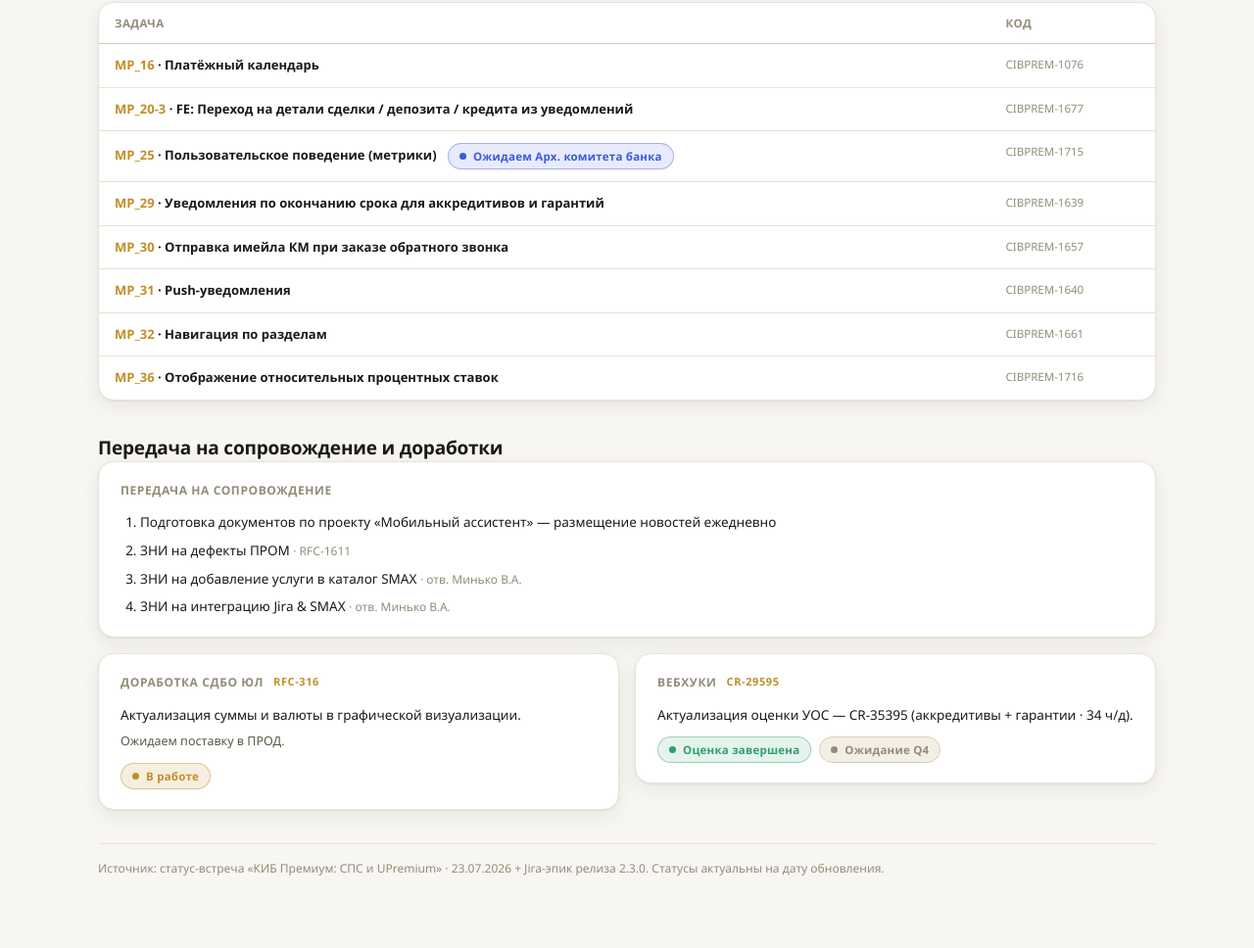
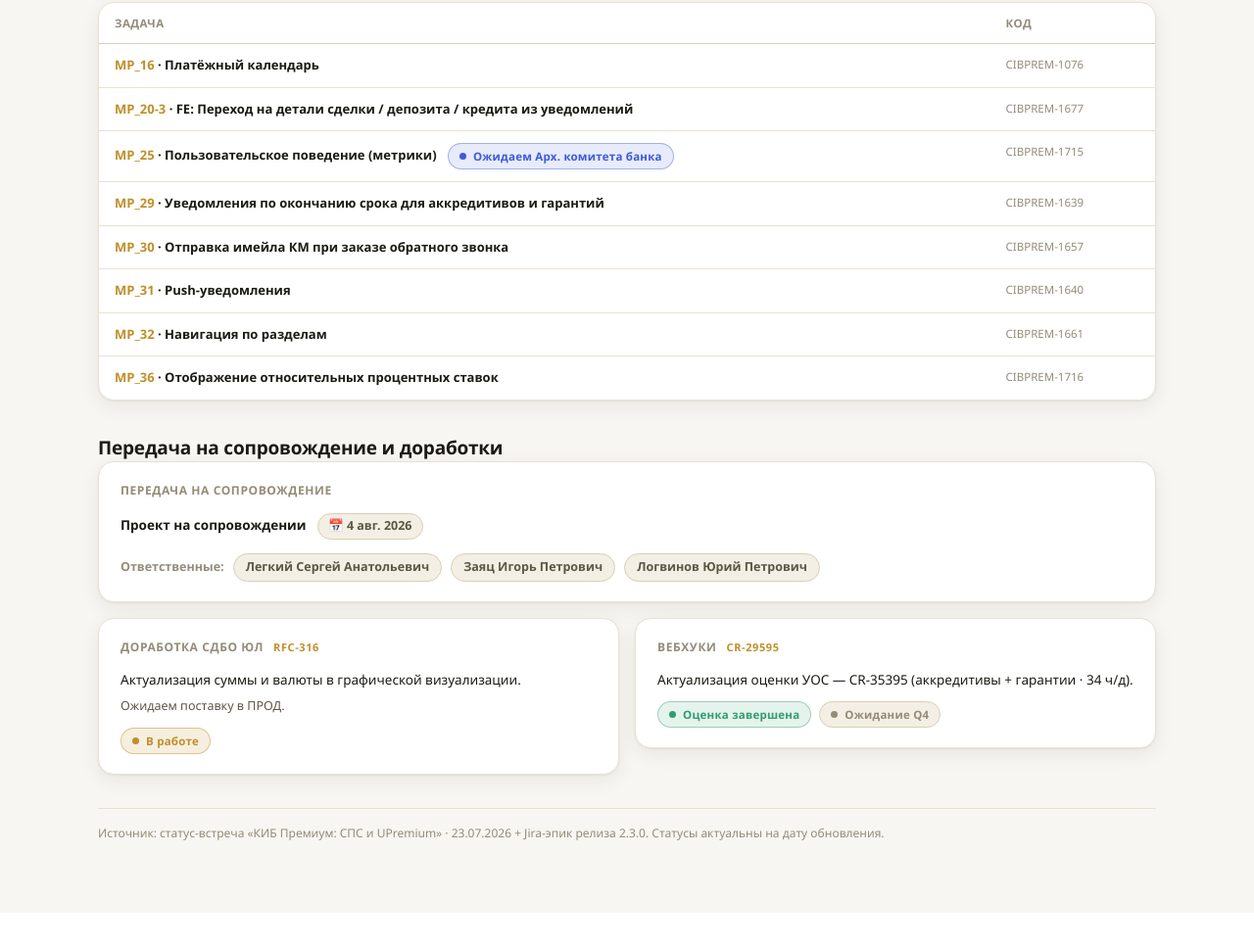
Before and after one commit to IlyaRadn/RIO, a plain HTML site: page upremium/index.html in a window 1280 px wide. Shown: the part 868-1836 px from the top of the page at 98% size. After the commit the page ends 1800 px from the top, so only its background shows below. Drawn offline with Linux system fonts and the light colour scheme.

Commit message:
UPremium: передача на сопровождение (проект + ответственные, нейтральные пилюли); СПС: Фаза 4

```diff
--- a/upremium/index.html
+++ b/upremium/index.html
@@ -85,6 +85,10 @@
   .block p{margin:0 0 8px;font-size:13.5px;color:var(--ink);line-height:1.5}
   .block .muted{color:var(--ink-2);font-size:12.5px}
   .block .chips{display:flex;gap:8px;flex-wrap:wrap;margin-top:12px}
+  .datepill{display:inline-flex;align-items:center;gap:6px;font-size:12.5px;font-weight:600;color:var(--ink-2);background:var(--surface-2);border:1px solid var(--line-2);border-radius:999px;padding:3px 10px;margin-left:8px;white-space:nowrap}
+  .resp{display:flex;flex-wrap:wrap;align-items:center;gap:9px;margin-top:14px}
+  .resp .rlbl{font-size:12.5px;color:var(--ink-3);font-weight:600}
+  .ptag{display:inline-flex;align-items:center;gap:6px;font-size:12.5px;font-weight:600;color:var(--ink-2);background:var(--surface-2);border:1px solid var(--line-2);border-radius:999px;padding:4px 12px}
 
   footer{max-width:1080px;margin:28px auto 0;font-size:12px;color:var(--ink-3);border-top:1px solid var(--line);padding-top:16px}
 
@@ -158,12 +162,13 @@
       <div class="blocks">
         <div class="block wide">
           <h3>Передача на сопровождение</h3>
-          <ol class="hand">
-            <li>Подготовка документов по проекту «Мобильный ассистент» — размещение новостей ежедневно</li>
-            <li>ЗНИ на дефекты ПРОМ <span class="o">· RFC-1611</span></li>
-            <li>ЗНИ на добавление услуги в каталог SMAX <span class="o">· отв. Минько В.А.</span></li>
-            <li>ЗНИ на интеграцию Jira &amp; SMAX <span class="o">· отв. Минько В.А.</span></li>
-          </ol>
+          <p><b>Проект на сопровождении</b> <span class="datepill">📅 4 авг. 2026</span></p>
+          <div class="resp">
+            <span class="rlbl">Ответственные:</span>
+            <span class="ptag">Легкий Сергей Анатольевич</span>
+            <span class="ptag">Заяц Игорь Петрович</span>
+            <span class="ptag">Логвинов Юрий Петрович</span>
+          </div>
         </div>
         <div class="block">
           <h3>Доработка СДБО ЮЛ <span class="code">RFC-316</span></h3>
```
Also changed, not shown: sps/index.html (+1 -1 lines).
